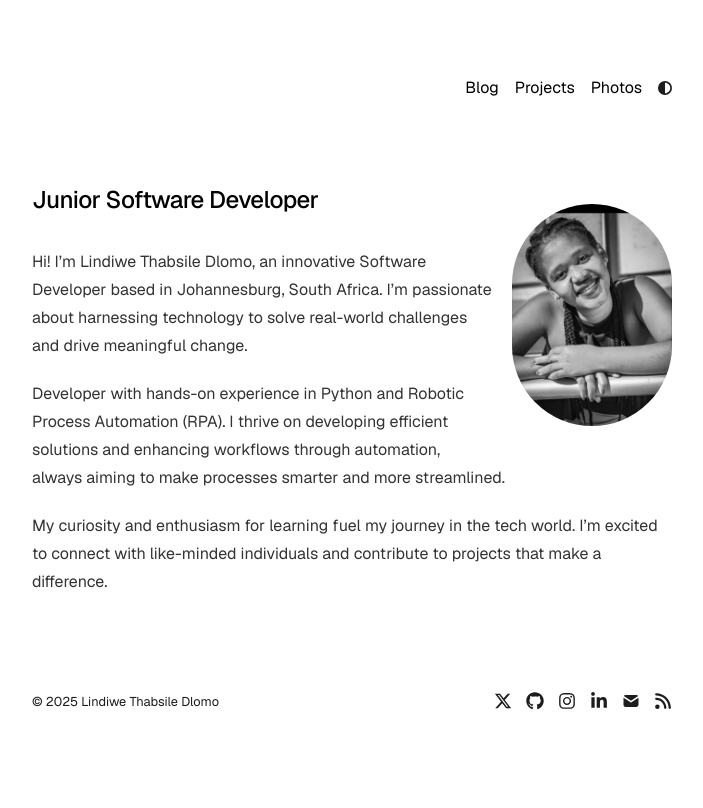
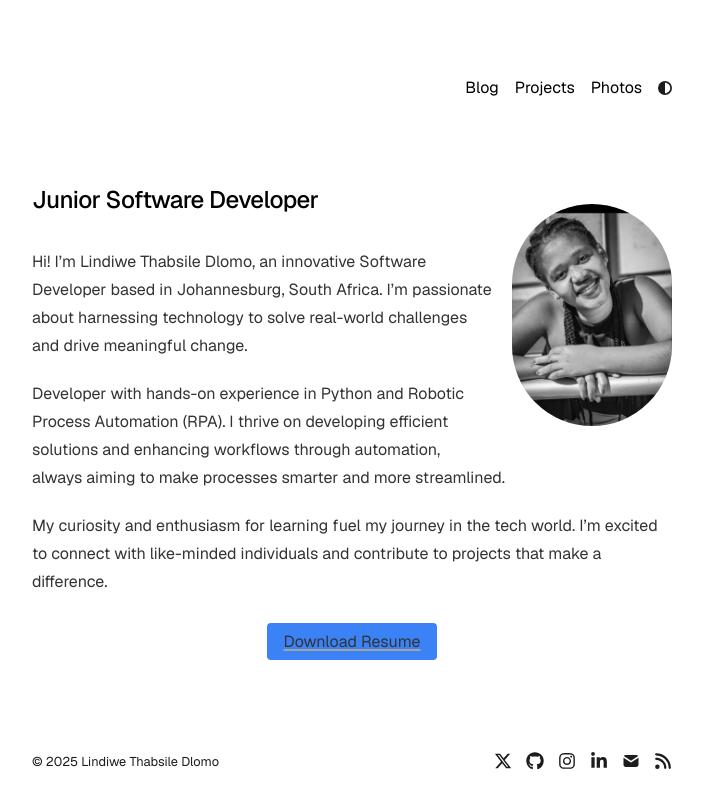
Before and after one commit to LindiweD-Collab/nextportfolio, a Next.js app: page / in a window 1280 px wide. Shown: the top 808 px of the page, without its empty margins (288-991 px from the left). Built offline with nearby package versions, Linux system fonts and the light colour scheme.

Commit message:
Update page.tsx

```diff
--- a/app/page.tsx
+++ b/app/page.tsx
@@ -15,11 +15,7 @@ export default function Page() {
           priority
         />
       </a>
-
-      <h1 className="mb-8 text-2xl font-medium tracking-tight">
-        Junior Software Developer
-      </h1>
-
+      <h1 className="mb-8 text-2xl font-medium tracking-tight">Junior Software Developer</h1>
       <div className="prose prose-neutral dark:prose-invert">
         <p>
           Hi! I’m Lindiwe Thabsile Dlomo, an innovative Software Developer based in Johannesburg, South Africa. I’m passionate about harnessing technology to solve real-world challenges and drive meaningful change.
@@ -30,6 +26,15 @@ export default function Page() {
         <p>
           My curiosity and enthusiasm for learning fuel my journey in the tech world. I’m excited to connect with like-minded individuals and contribute to projects that make a difference.
         </p>
+        <div className="mt-8 text-center">
+          <a
+            href="/resume.pdf"
+            download="Lindiwe-Thabsile-Dlomo-Resume.pdf"
+            className="bg-blue-500 hover:bg-blue-700 text-white font-bold py-2 px-4 rounded"
+          >
+            Download Resume
+          </a>
+        </div>
       </div>
     </section>
   );
```
